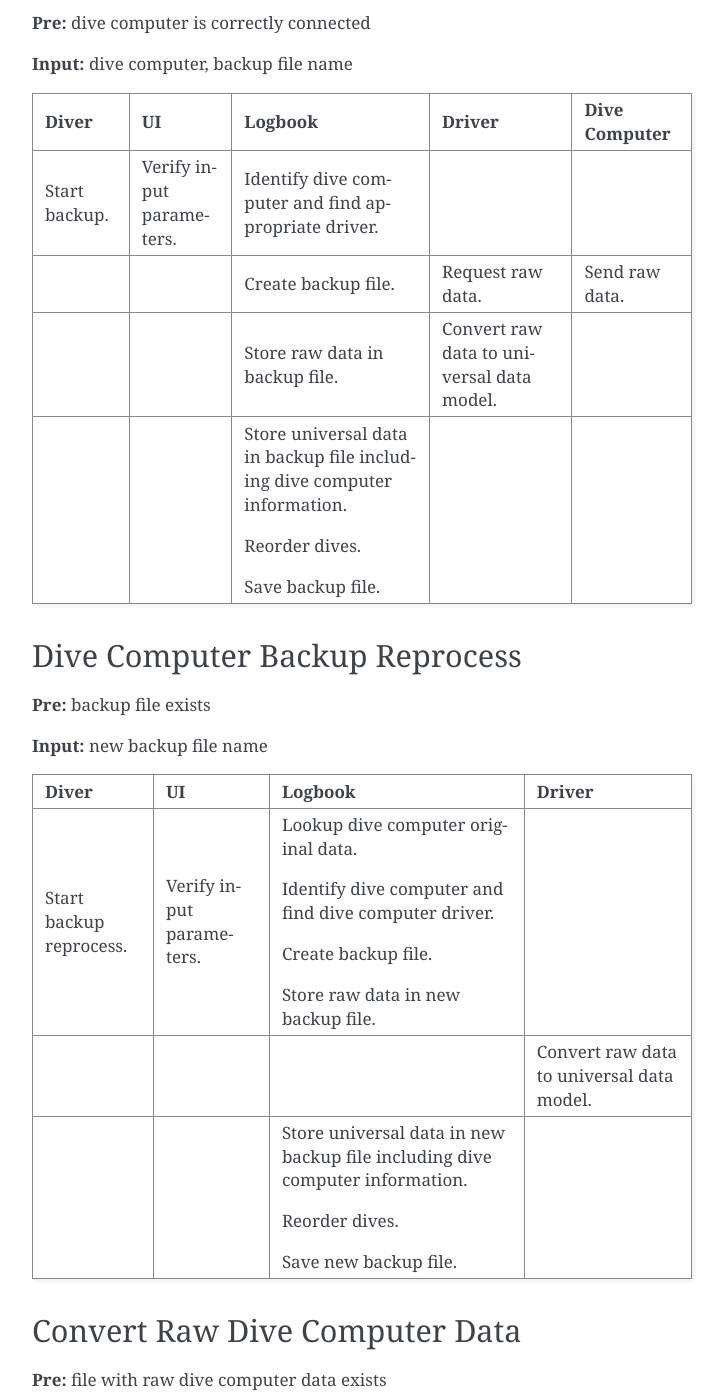
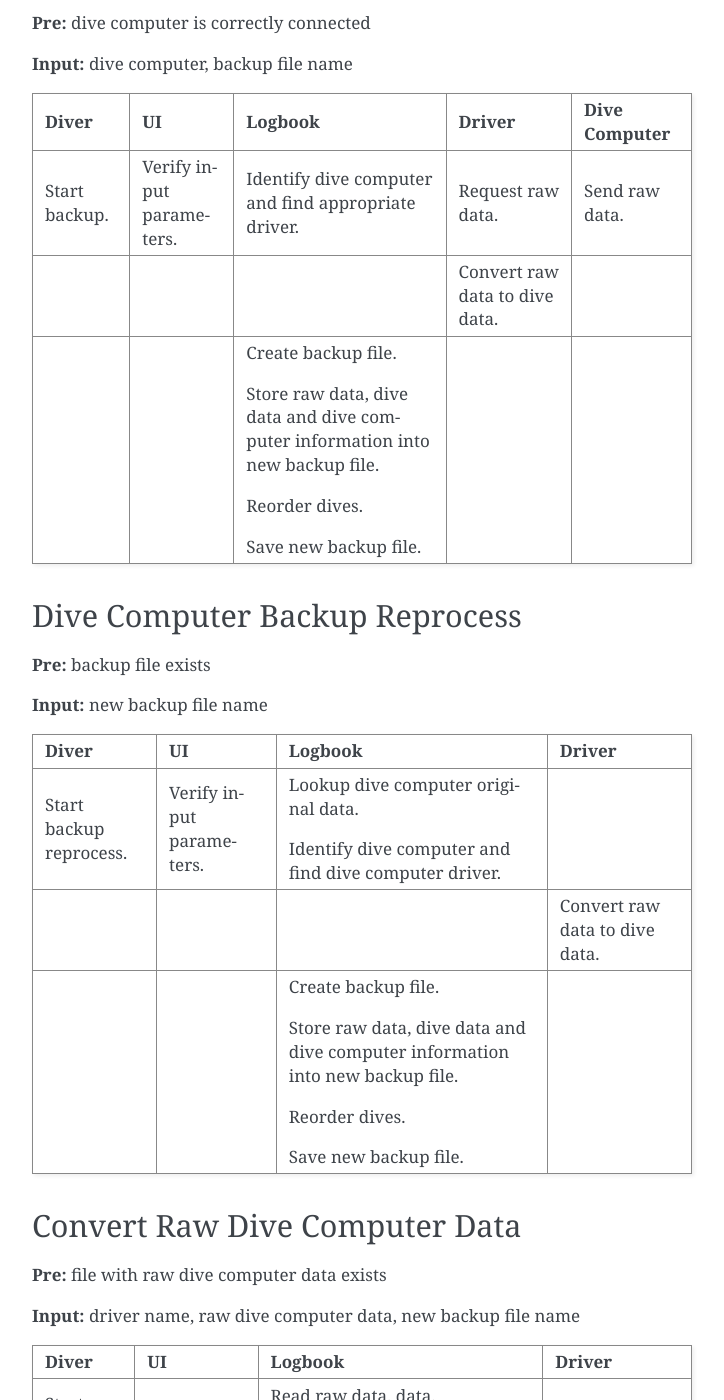
Before and after one commit to gitGNU/gnu_kenozooid, a Sphinx documentation site: the page built from doc/hacking/uc.rst, in a window 1280 px wide and 1400 px high, scrolled down 2086 px. Shown: the whole window, without its empty margins (388-1112 px from the left). Built offline with Sphinx 7.4.7, drawn with Linux system fonts in a browser that asks for light colours.

Commit message:
- identified and structured common part of backup, backup reprocess and   raw data conversion use cases

```diff
--- a/doc/hacking/uc.rst
+++ b/doc/hacking/uc.rst
@@ -87,25 +87,25 @@ Dive Computer Backup
 
 **Input:** dive computer, backup file name
 
-+---------------+--------------+----------------------------+-------------------------+----------------+
-| Diver         | UI           | Logbook                    | Driver                  | Dive Computer  |
-+===============+==============+============================+=========================+================+
-| Start backup. | Verify input | Identify dive computer and |                         |                |
-|               | parameters.  | find appropriate driver.   |                         |                |
-+---------------+--------------+----------------------------+-------------------------+----------------+
-|               |              | Create backup file.        | Request raw data.       | Send raw data. |
-+---------------+--------------+----------------------------+-------------------------+----------------+
-|               |              | Store raw data in backup   | Convert raw data to     |                |
-|               |              | file.                      | universal data model.   |                |
-+---------------+--------------+----------------------------+-------------------------+----------------+
-|               |              | Store universal data       |                         |                |
-|               |              | in backup file including   |                         |                |
-|               |              | dive computer information. |                         |                |
-|               |              |                            |                         |                |
-|               |              | Reorder dives.             |                         |                |
-|               |              |                            |                         |                |
-|               |              | Save backup file.          |                         |                |
-+---------------+--------------+----------------------------+-------------------------+----------------+
++---------------+--------------+-------------------------------+---------------------+----------------+
+| Diver         | UI           | Logbook                       | Driver              | Dive Computer  |
++===============+==============+===============================+=====================+================+
+| Start backup. | Verify input | Identify dive computer and    | Request raw data.   | Send raw data. |
+|               | parameters.  | find appropriate driver.      |                     |                |
++---------------+--------------+-------------------------------+---------------------+----------------+
+|               |              |                               | Convert raw data to |                |
+|               |              |                               | dive data.          |                |
++---------------+--------------+-------------------------------+---------------------+----------------+
+|               |              | Create backup file.           |                     |                |
+|               |              |                               |                     |                |
+|               |              | Store raw data, dive data and |                     |                |
+|               |              | dive computer information     |                     |                |
+|               |              | into new backup file.         |                     |                |
+|               |              |                               |                     |                |
+|               |              | Reorder dives.                |                     |                |
+|               |              |                               |                     |                |
+|               |              | Save new backup file.         |                     |                |
++---------------+--------------+-------------------------------+---------------------+----------------+
 
 Dive Computer Backup Reprocess
 ------------------------------
@@ -113,31 +113,29 @@ Dive Computer Backup Reprocess
 
 **Input:** new backup file name
 
-+--------------+--------------+-------------------------------+-------------------------+
-| Diver        | UI           | Logbook                       | Driver                  |
-+==============+==============+===============================+=========================+
-| Start backup | Verify input | Lookup dive computer original |                         |
-| reprocess.   | parameters.  | data.                         |                         |
-|              |              |                               |                         |
-|              |              | Identify dive computer and    |                         |
-|              |              | find dive computer driver.    |                         |
-|              |              |                               |                         |
-|              |              | Create backup file.           |                         |
-|              |              |                               |                         |
-|              |              | Store raw data in new backup  |                         |
-|              |              | file.                         |                         |
-+--------------+--------------+-------------------------------+-------------------------+
-|              |              |                               | Convert raw data to     |
-|              |              |                               | universal data model.   |
-+--------------+--------------+-------------------------------+-------------------------+
-|              |              | Store universal data          |                         |
-|              |              | in new backup file including  |                         |
-|              |              | dive computer information.    |                         |
-|              |              |                               |                         |
-|              |              | Reorder dives.                |                         |
-|              |              |                               |                         |
-|              |              | Save new backup file.         |                         |
-+--------------+--------------+-------------------------------+-------------------------+
++--------------+--------------+-------------------------------+---------------------+
+| Diver        | UI           | Logbook                       | Driver              |
++==============+==============+===============================+=====================+
+| Start backup | Verify input | Lookup dive computer original |                     |
+| reprocess.   | parameters.  | data.                         |                     |
+|              |              |                               |                     |
+|              |              | Identify dive computer and    |                     |
+|              |              | find dive computer driver.    |                     |
++--------------+--------------+-------------------------------+---------------------+
+|              |              |                               | Convert raw data to |
+|              |              |                               | dive data.          |
++--------------+--------------+-------------------------------+---------------------+
+|              |              | Create backup file.           |                     |
+|              |              |                               |                     |
+|              |              | Store raw data, dive data and |                     |
+|              |              | dive computer information     |                     |
+|              |              | into new backup file.         |                     |
+|              |              |                               |                     |
+|              |              | Reorder dives.                |                     |
+|              |              |                               |                     |
+|              |              | Save new backup file.         |                     |
++--------------+--------------+-------------------------------+---------------------+
+
 
 Convert Raw Dive Computer Data
 ------------------------------
```
